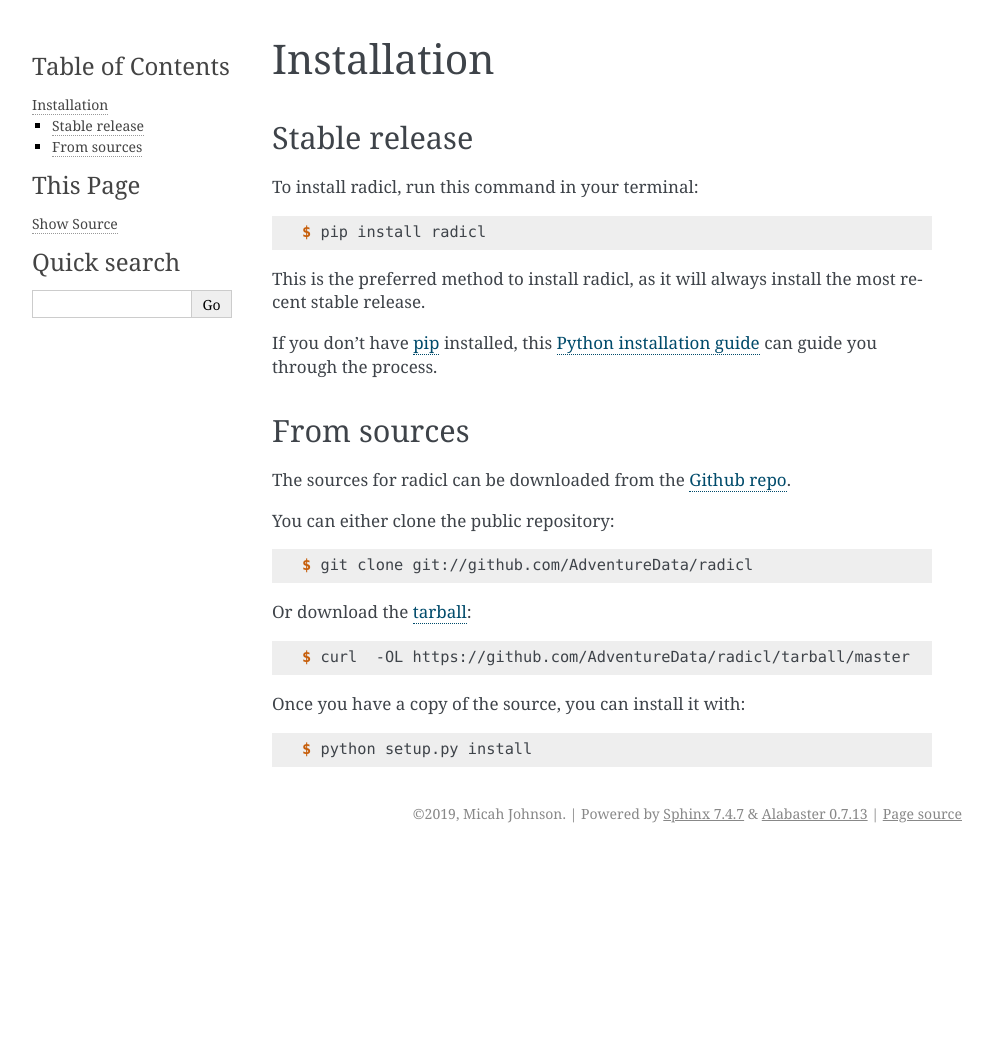
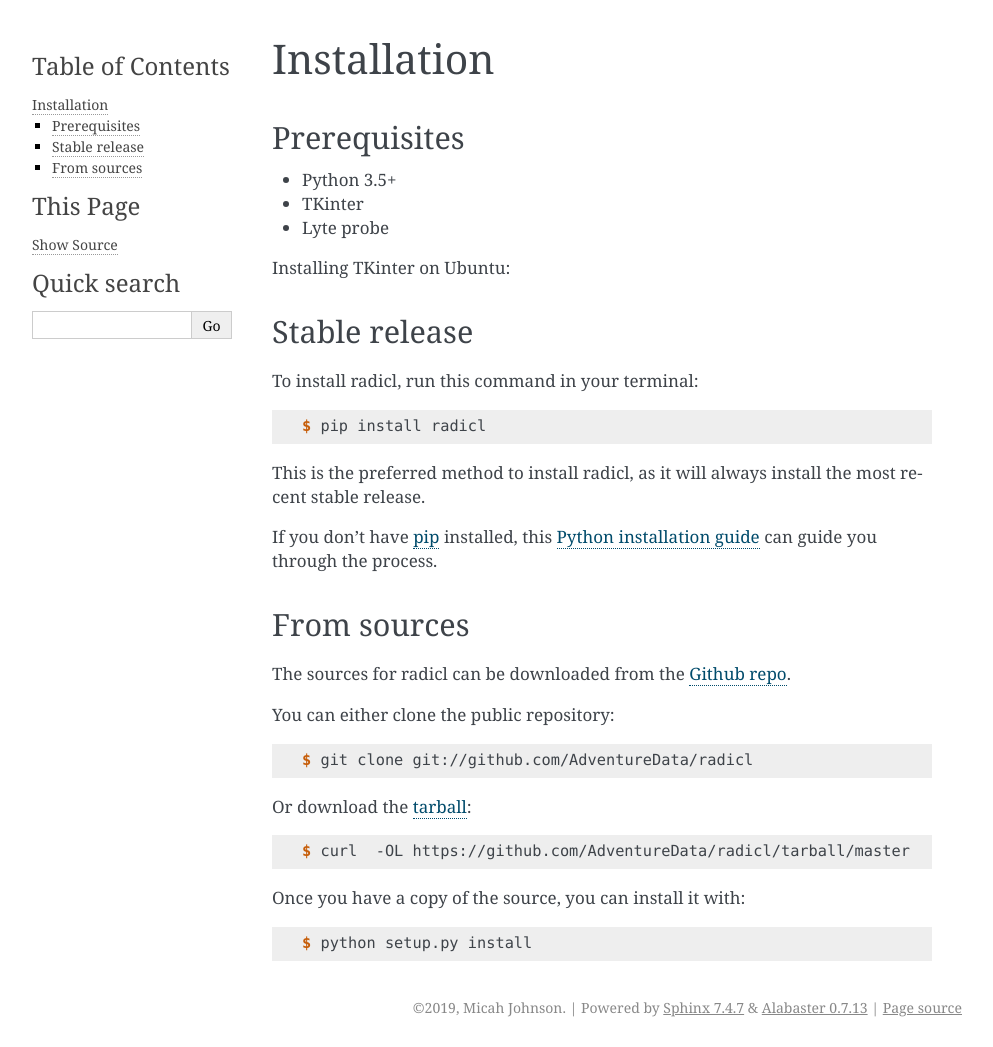
Before and after one commit to AdventureData/radicl, a Sphinx documentation site: the page built from docs/installation.rst, in a window 1280 px wide. Shown: the whole page, without its empty margins (148-1141 px from the left). Built offline with Sphinx 7.4.7, drawn with Linux system fonts in a browser that asks for light colours; pages that are not in the unit, such as notebooks, are missing from menus; before the commit the page ends 900 px from its top, so only the background shows below that.

Commit message:
Added in tkinter install for ubuntu

```diff
--- a/README.rst
+++ b/README.rst
@@ -36,6 +36,7 @@ Features
 
 Keep up to date
 ---------------
+
  Keep up to date with our `researchers email list`_ where we email you when there
  are new tools and updates available.
 
--- a/docs/installation.rst
+++ b/docs/installation.rst
@@ -4,6 +4,18 @@
 Installation
 ============
 
+Prerequisites
+--------------
+
+* Python 3.5+
+* TKinter
+* Lyte probe
+
+Installing TKinter on Ubuntu:
+
+.. code block:: console
+
+  sudo apt-get install python3-tk
 
 Stable release
 --------------
```
